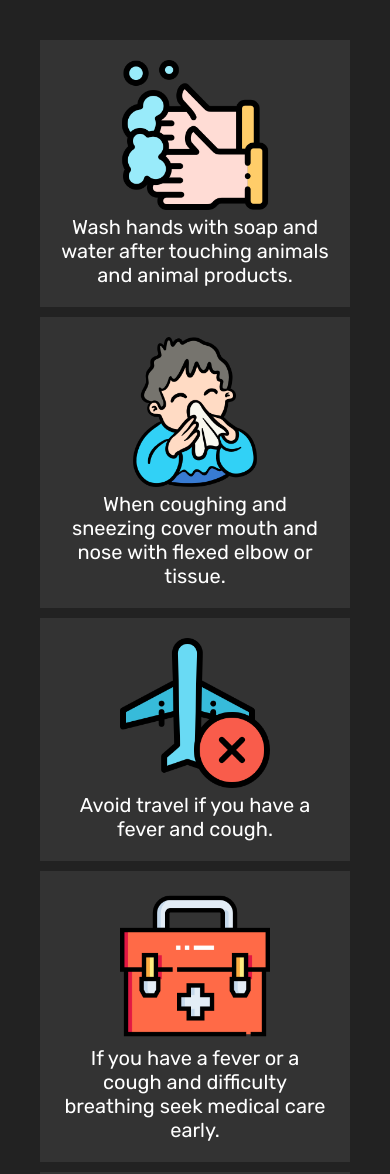
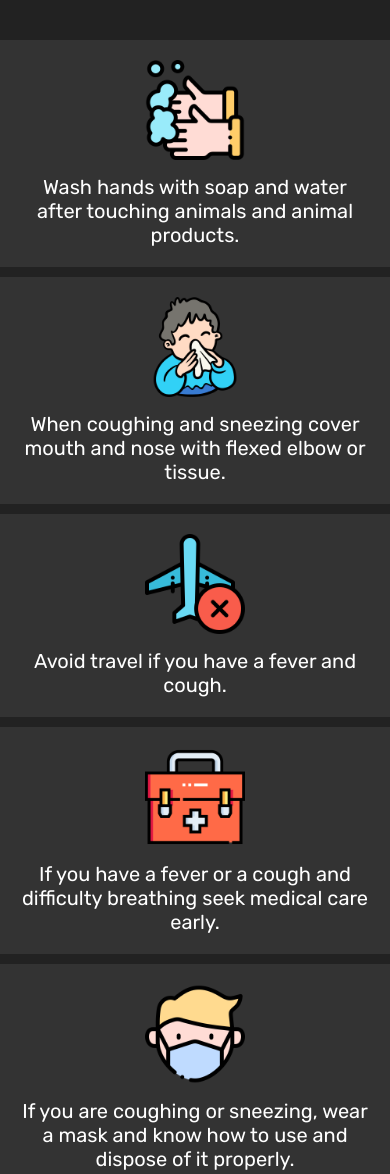
Before and after one commit to ChrisThompsonTX/CssGridMasonryLayout, a plain HTML site: page index.html in a window 390 px wide. Shown: the top 1174 px of the page. Drawn offline with Linux system fonts and the light colour scheme.

Commit message:
finish styling

```diff
--- a/style.css
+++ b/style.css
@@ -45,3 +45,43 @@ body {
 .container .box:hover {
     background: #e91e63;
 }
+
+.container .box img {
+    position: relative;
+    max-width: 100px;
+    margin-bottom: 10px;
+}
+
+.container .box:nth-child(1) {
+    grid-column: span 2;
+    grid-row: span 1;
+}
+
+.container .box:nth-child(2) {
+    grid-column: span 1;
+    grid-row: span 2;
+}
+
+.container .box:nth-child(4) {
+    grid-column: span 1;
+    grid-row: span 2;
+}
+
+.container .box:nth-child(5) {
+    grid-column: span 3;
+    grid-row: span 1;
+}
+
+@media (max-width: 991px) {
+
+    .container {
+    grid-template-columns: repeat(auto-fill,minmax(50%, 1fr));
+    grid-template-rows: minmax(auto, auto);
+    }
+
+    .container .box {
+        grid-column: unset !important;
+        grid-row: unset !important;
+    }
+
+}
```
